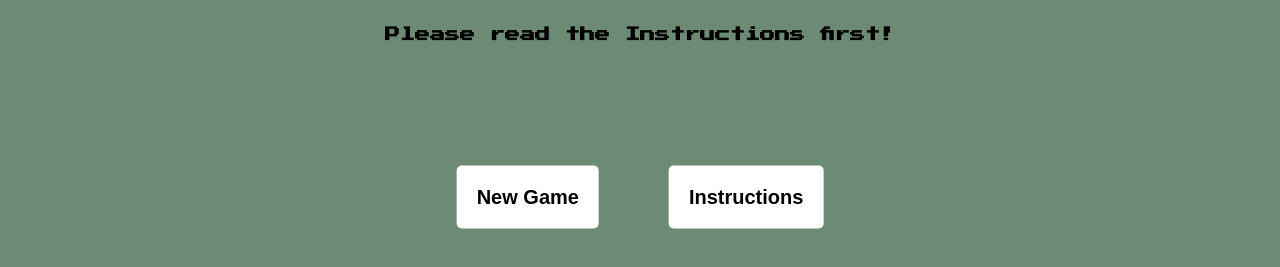
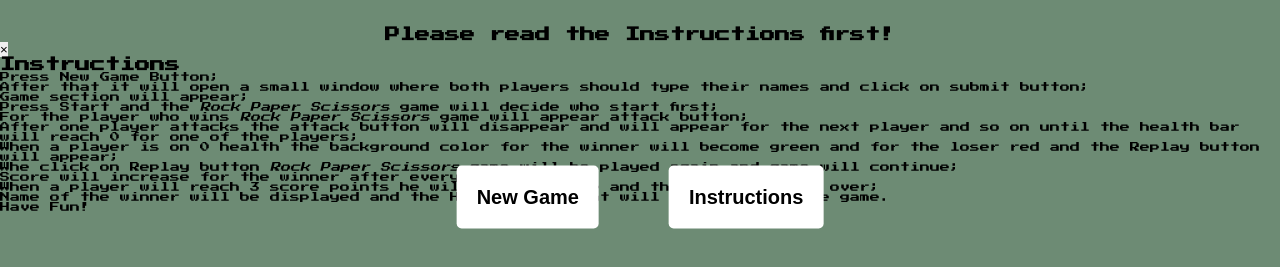
Before and after one commit to Code-Institute-Submissions/MihaiElisei-Player-vs.-Player, a plain HTML site: page index.html in a window 1280 px wide. Shown: the part 203-470 px from the top of the page. Drawn offline with Linux system fonts and the light colour scheme.

Commit message:
add instructions modal html

```diff
--- a/index.html
+++ b/index.html
@@ -21,6 +21,24 @@
             <button class="main_buttons-new btn">New Game</button>
             <button class="main_buttons-instructions btn">Instructions</button>
         </div>
+        <div class="main_instructions">
+            <button class="main_instructions-close">&times;</button>
+            <h2 class="main_instructions-title">Instructions</h2>
+            <ul class="main_instructions-list">
+                <li>Press New Game Button;</li>
+                <li>After that it will open a small window where both players should type their names and click on submit button;</li>
+                <li>Game section will appear;</li>
+                <li>Press Start and the <em>Rock Paper Scissors</em> game will decide who start first;</li>
+                <li>For the player who wins <em>Rock Paper Scissors</em> game will appear attack button;</li>
+                <li>After one player attacks the attack button will disappear and will appear for the next player and so on until the health bar will reach 0 for one of the players;</li>
+                <li>When a player is on 0 health the background color for the winner will become green and for the loser red and the Replay button will appear;</li>
+                <li>Whe click on Replay button <em>Rock Paper Scissors</em> game will be played again and game will continue;</li>
+                <li>Score will increase for the winner after every game;</li>
+                <li>When a player will reach 3 score points he will win the game and the match will be over;</li>
+                <li>Name of the winner will be displayed and the Home button that will reset the entire game.</li>
+                <p class="main_instructions-footer">Have Fun!</p>
+            </ul>
+        </div>
     </section>
     <script src="assets/js/script.js"></script>
 </body>
```
